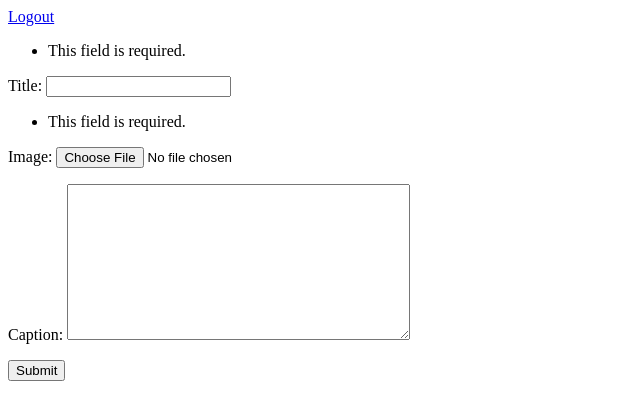
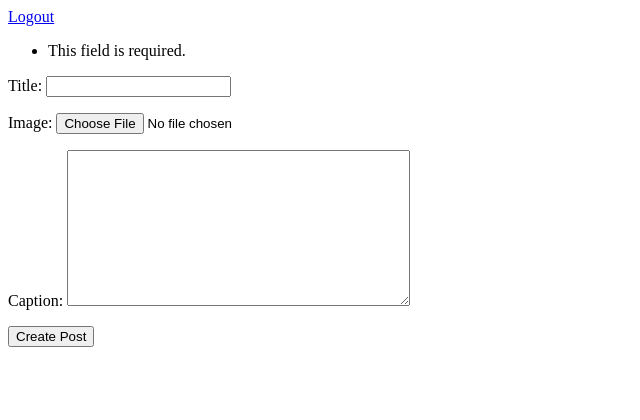
Before and after one commit to Sudhanshu-Badole/A_Social_Media_App, a Django app: page /posts/create in a window 1280 px wide. Shown: the top 420 px of the page, without its empty margins (0-640 px from the left). Run offline with Django 3.2, Linux system fonts and the light colour scheme; the visitor is signed in with stand-in values (Sample User, id 1).

Commit message:
bug fixed

```diff
--- a/posts/forms.py
+++ b/posts/forms.py
@@ -5,3 +5,4 @@ class PostCreateForm(forms.ModelForm):
     class Meta:
         model = Post
         fields = ('title', 'image', 'caption')
+    image = forms.ImageField(required=False)
--- a/posts/templates/posts/create.html
+++ b/posts/templates/posts/create.html
@@ -2,10 +2,14 @@
 
 {% block body %}
 
-<form method="POST">
+
+
+<form method="post">
     {% csrf_token %}
+    <!-- Your form fields go here -->
     {{form.as_p}}
-    <input type="submit">
+    <input type="submit" value="Create Post">
 </form>
 
+
 {% endblock %}
--- a/posts/views.py
+++ b/posts/views.py
@@ -8,12 +8,12 @@ from django.contrib.auth.decorators import login_required
 @login_required
 def post_create(request):
     if request.method == 'POST':
-        form = PostCreateForm(data=request.POST)
+        form = PostCreateForm(data=request.POST, files=request.FILES)
         if form.is_valid():
             new_item = form.save(commit=False)
             new_item.user = request.user
             new_item.save()
     else:
-        form = PostCreateForm(data=request.POST)
+        form = PostCreateForm(data=request.GET)
 
     return render(request, 'posts/create.html', {'form': form})
```
